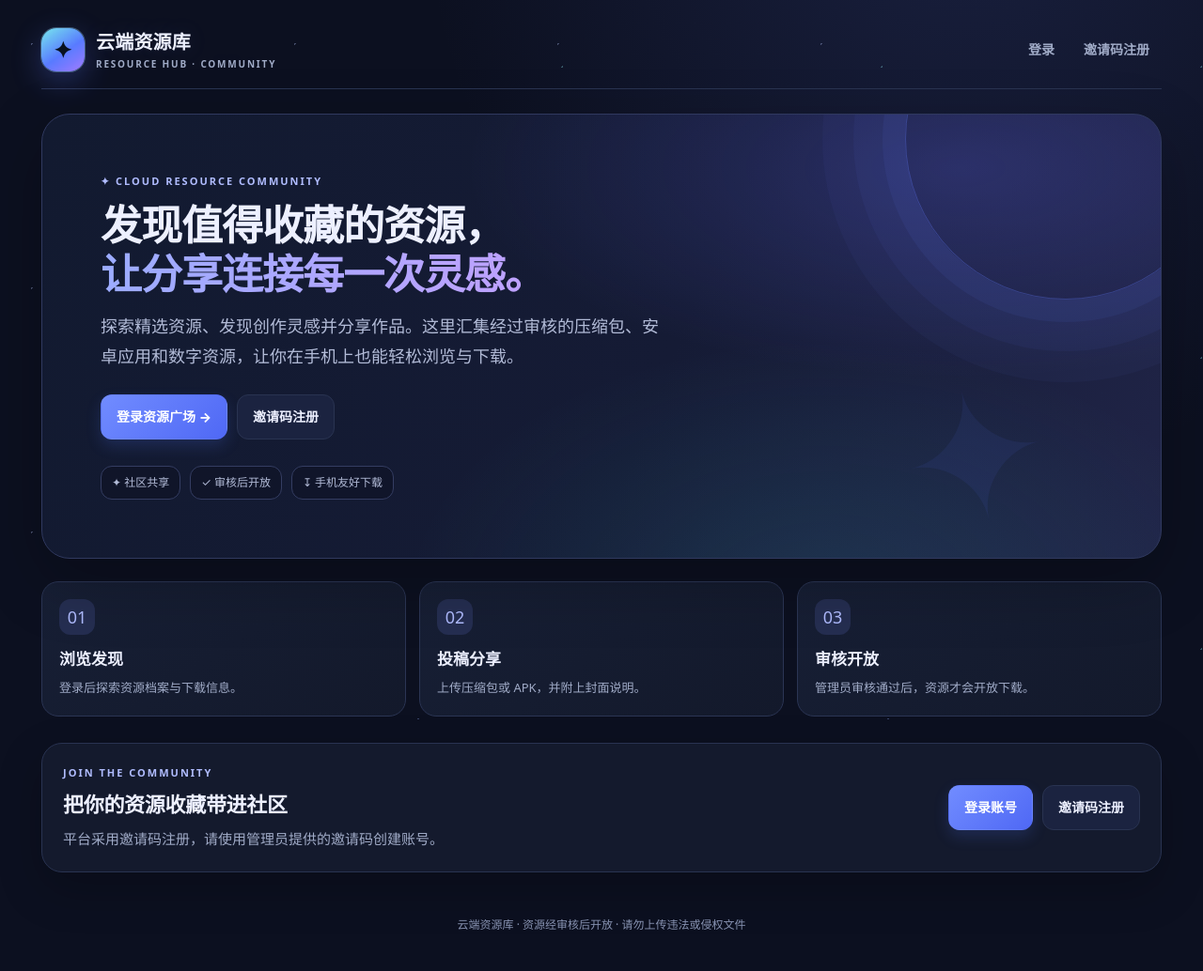
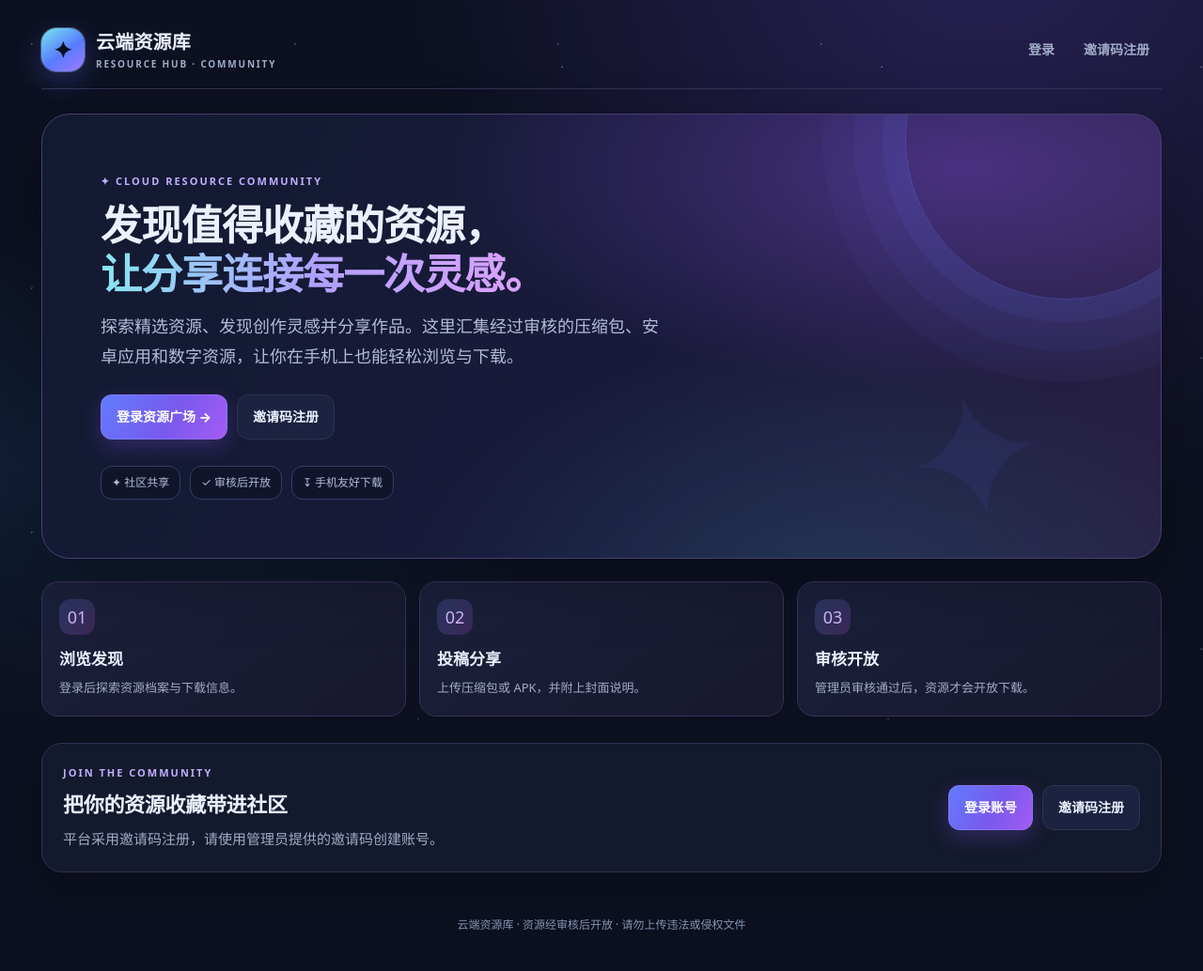
Before and after one commit to likejack759-gif/archive-cloud-platform, a FastAPI app: template app/templates/index.html in a window 1280 px wide. Shown: the whole page at 94% size. Run offline with FastAPI, Linux system fonts and the light colour scheme; the template is opened without the code that fills it, so the values that code supplies are empty; parts of the project's set-up code (start-up, migrations or seed data) failed here and were passed over; some libraries are stand-ins or nearby versions.

Commit message:
Strengthen visible violet accents in deep-space theme

```diff
--- a/app/templates/base.html
+++ b/app/templates/base.html
@@ -32,7 +32,7 @@ p{line-height:1.75}
 .resource-body{padding:17px}
 .resource h3{margin:0 0 8px;overflow-wrap:anywhere;color:var(--text)}
 .tag{display:inline-flex;align-items:center;gap:5px;border:1px solid #dfe6ff;background:var(--accent-soft);padding:4px 10px;border-radius:999px;font-size:12px;color:#5669b7;font-weight:750}
-button,.btn{display:inline-flex;align-items:center;justify-content:center;gap:7px;border:1px solid transparent;border-radius:12px;padding:11px 16px;background:linear-gradient(135deg,#718cff,#4f68f5);color:white;font-weight:800;cursor:pointer;font-size:14px;box-shadow:0 7px 16px rgba(85,120,255,.18);transition:filter .15s,transform .15s}
+button,.btn{display:inline-flex;align-items:center;justify-content:center;gap:7px;border:1px solid rgba(185,164,255,.25);border-radius:12px;padding:11px 16px;background:linear-gradient(120deg,#617cff 0%,#7959ed 56%,#a45cf4 100%);color:white;font-weight:800;cursor:pointer;font-size:14px;box-shadow:0 8px 22px rgba(125,83,235,.28);transition:filter .15s,transform .15s}
 button:hover,.btn:hover{filter:brightness(1.04);transform:translateY(-1px);text-decoration:none;color:white}
 .secondary{background:var(--panel-soft);border-color:var(--line);color:var(--text);box-shadow:none}
 .secondary:hover{color:var(--accent-strong);background:var(--accent-soft)}
@@ -62,12 +62,12 @@ button,.btn,nav>a{min-height:42px}button:active,.btn:active{transform:translateY
 .section-heading{display:flex;align-items:end;justify-content:space-between;gap:12px;flex-wrap:wrap;margin:28px 0 14px}.section-heading h2{margin:0}.resource-toolbar{display:flex;align-items:center;justify-content:space-between;gap:14px;flex-wrap:wrap}.resource-toolbar form{flex:1;min-width:min(100%,280px);max-width:600px}.resource-toolbar input{margin:0}
 .feature-strip{display:grid;grid-template-columns:repeat(3,minmax(0,1fr));gap:14px;margin:20px 0 28px}.feature-card{padding:18px;border:1px solid var(--line);background:var(--panel);border-radius:18px}.feature-icon{width:38px;height:38px;display:grid;place-items:center;background:var(--accent-soft);color:var(--accent-strong);border-radius:12px;font-size:18px}.feature-card h3{margin:12px 0 4px}.feature-card p{margin:0;color:var(--muted);font-size:13px}
 /* Deep-space theme is the default on every device. */
- :root{color-scheme:dark;--bg:#0c1020;--panel:#141a2d;--panel-soft:#1b2340;--line:#293351;--text:#edf0ff;--muted:#a0abc7;--accent:#9aabff;--accent-strong:#b0bcff;--accent-soft:#252e51;--shadow:0 18px 48px rgba(0,0,0,.22)}
- body{background:radial-gradient(ellipse at 80% -15%,rgba(69,84,165,.24),transparent 40%),var(--bg)}
+ :root{color-scheme:dark;--bg:#0c1020;--panel:#141a2d;--panel-soft:#1b2340;--line:#343052;--text:#edf0ff;--muted:#a0abc7;--accent:#b2a0ff;--accent-strong:#c2adff;--accent-soft:#2b234a;--shadow:0 18px 48px rgba(0,0,0,.22)}
+ body{background:radial-gradient(ellipse at 82% -12%,rgba(111,75,214,.30),transparent 42%),radial-gradient(ellipse at 8% 48%,rgba(46,133,204,.13),transparent 35%),var(--bg)}
  header{border-bottom-color:var(--line)}nav>a{color:var(--muted)}nav>a:hover{background:var(--panel-soft);color:var(--text)}
- .panel{background:var(--panel)!important;border-color:var(--line)}.hero{background:radial-gradient(ellipse at 82% 12%,rgba(104,107,255,.23),transparent 38%),radial-gradient(ellipse at 70% 110%,rgba(61,207,218,.12),transparent 38%),linear-gradient(112deg,#121a30 0%,#151b35 56%,#202447 100%);border-color:#30395f}.hero-lead{color:#b2bbd7}.hero-meta span{background:rgba(14,18,35,.55);color:#b2bbd7;border-color:#343d62}
- .hero-title-accent{background:linear-gradient(100deg,#9bacff,#c0a1ff);-webkit-background-clip:text;background-clip:text;color:transparent}
- .feature-card{background:linear-gradient(145deg,#171f35,#13192b);border-color:#2b3554}.tag{color:#c0caff;border-color:#354064;background:#202a4c}
+ .panel{background:var(--panel)!important;border-color:var(--line)}.hero{background:radial-gradient(ellipse at 82% 12%,rgba(155,91,255,.34),transparent 40%),radial-gradient(ellipse at 70% 110%,rgba(61,207,218,.14),transparent 38%),linear-gradient(112deg,#121a30 0%,#191a3b 54%,#282044 100%);border-color:#4b3d72}.hero-lead{color:#b2bbd7}.hero-meta span{background:rgba(14,18,35,.55);color:#b2bbd7;border-color:#343d62}
+ .hero-title-accent{background:linear-gradient(100deg,#86e9ef 0%,#b0a0ff 48%,#e0a2ff 100%);-webkit-background-clip:text;background-clip:text;color:transparent}
+ .feature-card{background:linear-gradient(145deg,#1b203b,#17182d);border-color:#3b3158}.feature-icon{background:linear-gradient(135deg,#2a3762,#3b2857);color:#d4b9ff}.tag{color:#d4c6ff;border-color:#514273;background:linear-gradient(120deg,#252d50,#302347)}
  .resource h3{color:var(--text)}.cover{background:linear-gradient(135deg,#202945,#30395d)}
  .secondary{background:var(--panel-soft);border-color:var(--line);color:var(--text)}.empty{background:var(--panel);border-color:#3a4567}
  input,textarea,select{background:#101629;border-color:var(--line);color:var(--text)}label{color:var(--muted)}input::placeholder,textarea::placeholder{color:#7d89a8}
@@ -75,7 +75,6 @@ button,.btn,nav>a{min-height:42px}button:active,.btn:active{transform:translateY
  .notice{background:#132c29!important;border-color:#245c50;color:#a8ebd0}.error{background:#351b2a!important;border-color:#693246;color:#ffc0ce}
  code{background:#252e51;color:#c0caff}
  .footer{color:#8792b1}
- [style*="background:linear-gradient"]{background:var(--panel)!important}
  [style*="background:#fff"],[style*="background: #fff"],[style*="background:#f"],[style*="background: #f"]{background:var(--panel)!important}
  [style*="color:#607"],[style*="color: #607"],[style*="color:#526"],[style*="color: #526"]{color:var(--muted)!important}
 @media(max-width:640px){.wrap{padding:12px}header{align-items:flex-start;margin-bottom:18px;gap:12px}.brand{font-size:18px;gap:9px}.logo{width:40px;height:40px;border-radius:13px}nav{gap:3px}nav>a{padding:7px 8px;font-size:13px}.grid{grid-template-columns:repeat(2,minmax(0,1fr));gap:10px}.resource-body{padding:11px}.resource h3{font-size:15px}.panel{padding:15px;border-radius:17px}h2{font-size:19px}.cover{aspect-ratio:3/2}.hero{padding:25px 20px;border-radius:22px}.hero:before{width:230px;height:230px;right:-115px;top:-100px}.hero-actions .btn{flex:1}.hero-meta{margin-top:22px}.feature-strip{gap:9px}.feature-card{padding:13px}.feature-card h3{font-size:14px}.feature-card p{font-size:12px}.section-heading{margin-top:22px}}
```
